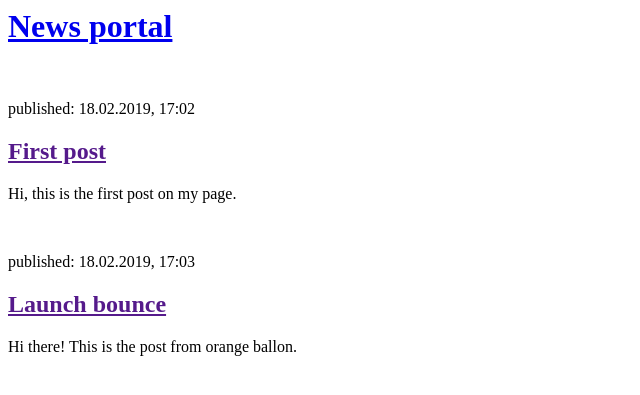
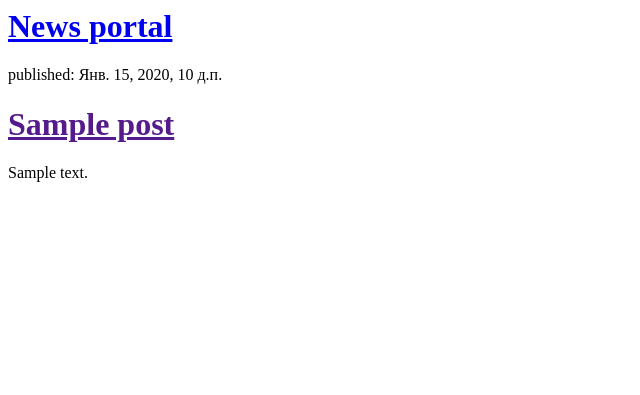
Before and after one commit to flyingGreenArrow/my-first-news, a Django app: template news/templates/news/post_list.html in a window 1280 px wide. Shown: the top 395 px of the page, without its empty margins (0-640 px from the left). Run offline with Django 3.2, Linux system fonts and the light colour scheme; the template is opened without the code that fills it: values that come from a table or form of the project are taken from there, others are empty; tables that the repository leaves empty hold one stand-in row (values such as "Sample post").

Commit message:
Modified templates

```diff
--- a/news/templates/news/post_list.html
+++ b/news/templates/news/post_list.html
@@ -6,17 +6,14 @@
         <div>
             <h1><a href="/">News portal</a></h1>
         </div>
-        <br>
-        <div>
-            <p>published: 18.02.2019, 17:02</p>
-            <h2><a href="">First post</a></h2>
-            <p>Hi, this is the first post on my page.</p>
-        </div>
-        <br>
-        <div>
-            <p>published: 18.02.2019, 17:03</p>
-            <h2><a href="">Launch bounce</a></h2>
-            <p>Hi there! This is the post from orange ballon.</p>
-        </div>
+
+        {% for post in posts %}
+            <div>
+                <p>published: {{ post.published_date }}</p>
+                <h1><a href="">{{ post.title }}</a></h1>
+                <p>{{ post.text|linebreaksbr }}</p>
+            </div>
+        {% endfor %}
+
     </body>
 </html>
--- a/news/views.py
+++ b/news/views.py
@@ -1,5 +1,8 @@
 from django.shortcuts import render
+from django.utils import timezone
+from .models import Post
 
 # Create your views here.
 def post_list(request):
-    return render(request, 'news/post_list.html', {})
+    posts = Post.objects.filter(published_date__lte=timezone.now()).order_by('published_date')
+    return render(request, 'news/post_list.html', {'posts' : posts})
```
